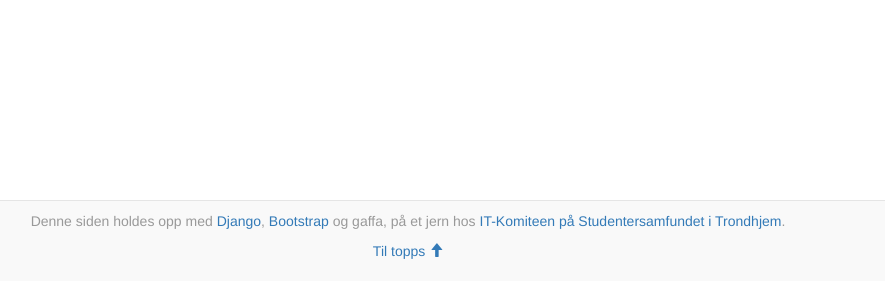
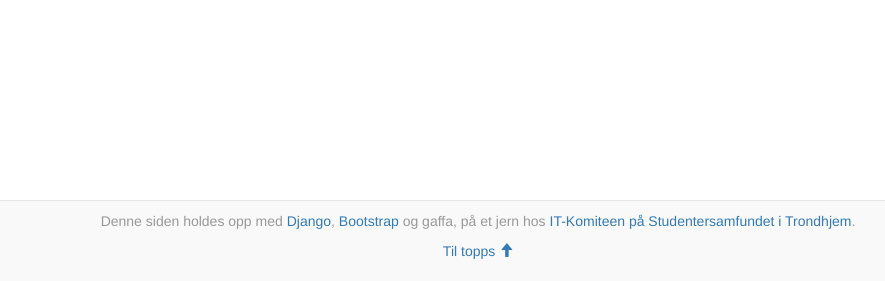
Before and after one commit to torvald/lekvam.no, a Django app: page /oppskrifter/ in a window 1280 px wide; the page is wider, and only the part inside the window is pictured. Shown: the part 519-800 px from the top of that part, without its empty margins (232-1117 px from the left). Run offline with Django 3.2, Linux system fonts and the light colour scheme; data that the repository does not hold is empty; some libraries are stand-ins or nearby versions.

Commit message:
Footer fix

```diff
--- a/common/templates/base.html
+++ b/common/templates/base.html
@@ -23,8 +23,7 @@
     {% block javascript %}
     {% endblock %}
   </body>
-  <div class="footer navbar-fixed-bottom">
-
+  <div class="footer navbar-static-bottom">
       <p>Denne siden holdes opp med
       <a href="https://www.djangoproject.com/">Django</a>,
       <a href="https://getbootstrap.com">Bootstrap</a> og gaffa,
```
